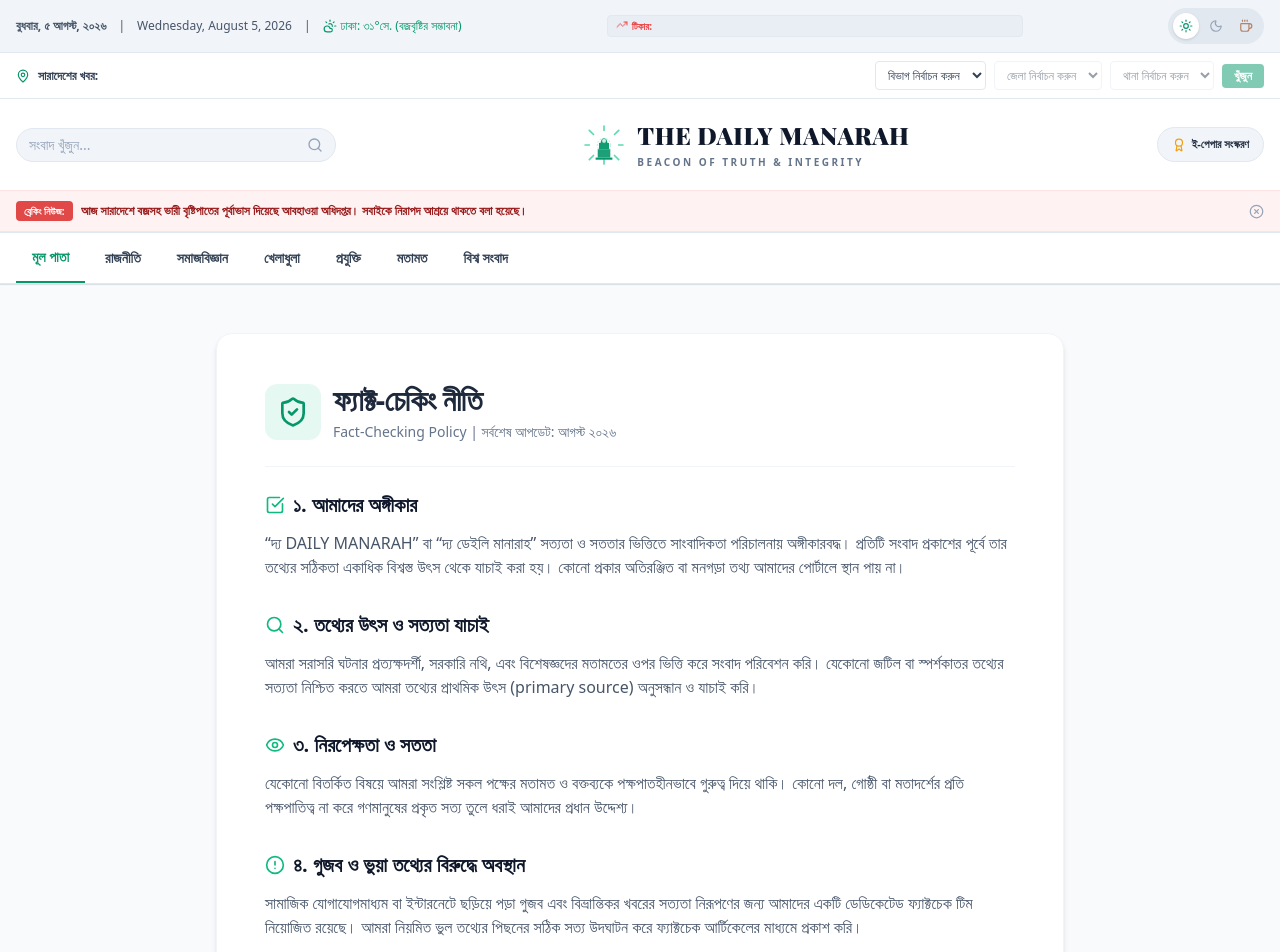
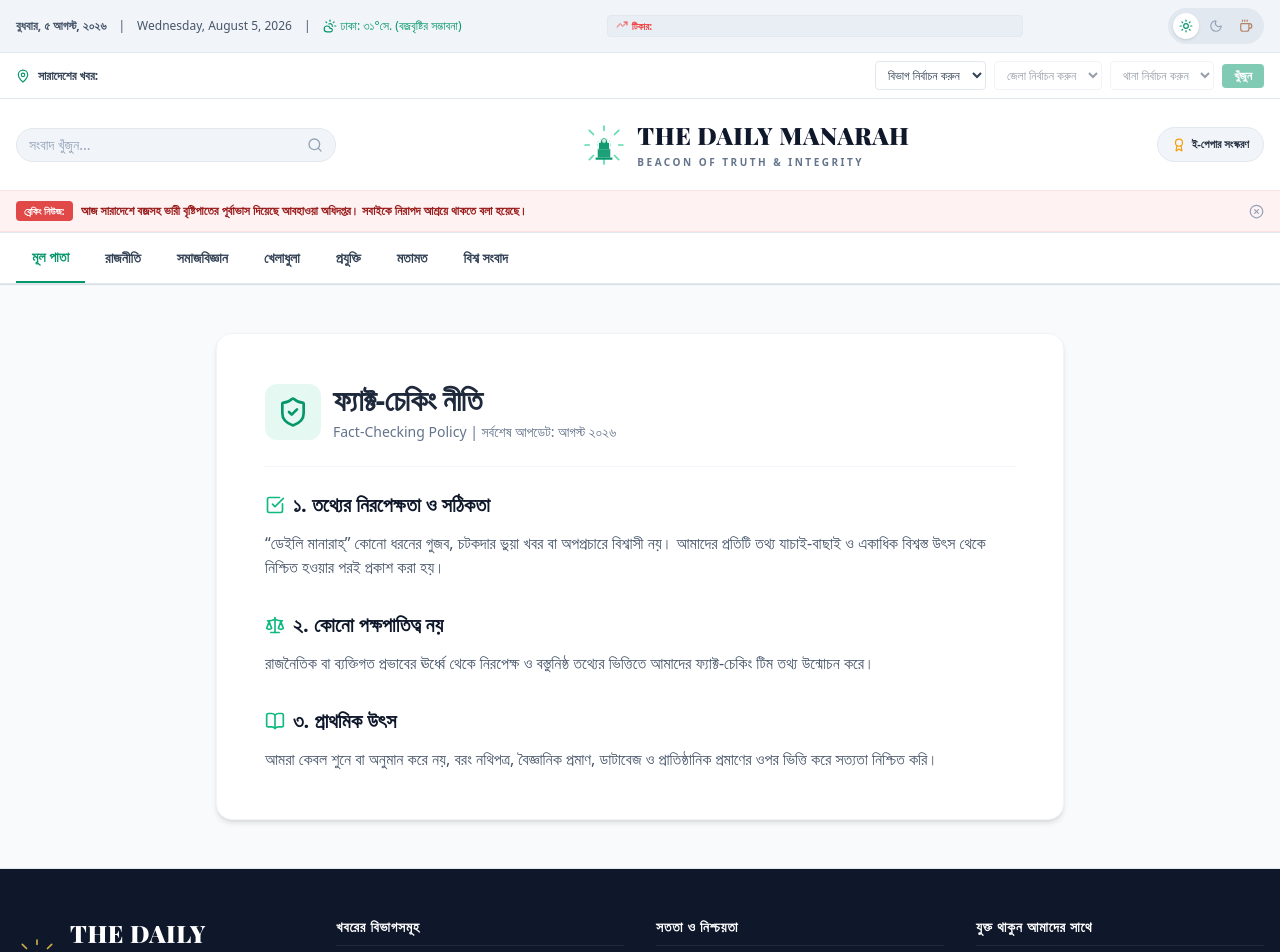
Before and after one commit to Saad7528/The-Daily-Manarah-Frontend, a Next.js app: page /fact-checking-policy in a window 1280 px wide. Shown: the top 952 px of the page. Built offline with nearby package versions, Linux system fonts and the light colour scheme; a web font is replaced by a local one.

Commit message:
style(pages): update legal policies text with official user copy

```diff
--- a/src/app/correction-policy/page.tsx
+++ b/src/app/correction-policy/page.tsx
@@ -1,7 +1,7 @@
 import React from "react";
 import { Header } from "@/components/Layout/Header";
 import { Footer } from "@/components/Layout/Footer";
-import { RefreshCw, FileText, CheckCircle2, History, MessageSquareShare } from "lucide-react";
+import { RefreshCw, CheckCircle2, History, Mail } from "lucide-react";
 
 export default function CorrectionPolicyPage() {
   return (
@@ -23,40 +23,30 @@
             <section>
               <h2 className="text-xl font-bold flex items-center space-x-2 text-slate-900 dark:text-slate-50 mb-3">
                 <CheckCircle2 className="w-5 h-5 text-emerald-500" />
-                <span>১. ভুল স্বীকার ও সংশোধন অঙ্গীকার</span>
+                <span>১. ভুলের দায় স্বীকার</span>
               </h2>
               <p className="text-slate-600 dark:text-slate-300">
-                সংবাদ প্রকাশ করার পরও যদি কোনো অসাবধানতাবশত ভুল তথ্য আমাদের দৃষ্টিগোচর হয়, তবে তা দ্রুত স্বীকার করা এবং তা অবিলম্বে সংশোধন করা আমাদের অন্যতম মৌলিক নীতি। আমরা সংবাদের বিশ্বাসযোগ্যতা ও নির্ভুলতা ধরে রাখতে সর্বোচ্চ গুরুত্ব দেই।
-              </p>
-            </section>
-
-            <section>
-              <h2 className="text-xl font-bold flex items-center space-x-2 text-slate-900 dark:text-slate-50 mb-3">
-                <FileText className="w-5 h-5 text-emerald-500" />
-                <span>২. সংশোধনের প্রক্রিয়া</span>
-              </h2>
-              <p className="text-slate-600 dark:text-slate-300">
-                যেকোনো গুরুতর তথ্যগত ভুল ধরা পড়ার সাথে সাথে আমাদের এডিটর প্যানেল তথ্যটি পুনরায় যাচাই করে সঠিক তথ্য দিয়ে নিবন্ধটি আপডেট করে। ভুলটি সাধারণ ব্যাকরণগত বা বানানজনিত হলে তা সরাসরি এডিট করা হয় এবং তথ্যগত হলে সেটির নিচে নোট যুক্ত করা হয়।
+                আমরা সর্বদা নির্ভুল সংবাদ পরিবেশনের চেষ্টা করি। তবে কোনো সংবাদে অনিচ্ছাকৃত তথ্যগত ভুল বা টাইপিং এরর পরিলক্ষিত হলে, তা আমরা আন্তরিকভাবে স্বীকার করি এবং দ্রুততম সময়ে তা সংশোধন করা হয়।
               </p>
             </section>
 
             <section>
               <h2 className="text-xl font-bold flex items-center space-x-2 text-slate-900 dark:text-slate-50 mb-3">
                 <History className="w-5 h-5 text-emerald-500" />
-                <span>৩. পরিবর্তনের ইতিহাস প্রকাশ (Transparency)</span>
+                <span>২. স্বচ্ছতা নিশ্চিত করা</span>
               </h2>
               <p className="text-slate-600 dark:text-slate-300">
-                গুরুতর সংশোধনের ক্ষেত্রে আমরা সংবাদের নীচে একটি স্পষ্টভাবে দৃশ্যমান নোট যুক্ত করি, যেখানে উল্লেখ থাকে মূল সংবাদে কী ভুল ছিল এবং কখন ও কেন তা সংশোধন করা হয়েছে। এছাড়া ব্যাকএন্ড অডিট লগের সাহায্যে আমরা প্রতিটি সংবাদের পূর্বের রিভিশন হিস্ট্রি সংরক্ষণ করি।
+                কোনো সংবাদে গুরুত্বপূর্ণ কোনো তথ্য সংশোধন করা হলে রিপোর্টের নিচে বা শেষে &ldquo;সংশোধিত&rdquo; (Correction Note) হিসেবে আপডেট করা তথ্য ও সংশোধনের তারিখ স্পষ্ট উল্লেখ করা হয়, যাতে পাঠকদের মাঝে কোনো বিভ্রান্তি সৃষ্টি না হয়।
               </p>
             </section>
 
             <section>
               <h2 className="text-xl font-bold flex items-center space-x-2 text-slate-900 dark:text-slate-50 mb-3">
-                <MessageSquareShare className="w-5 h-5 text-emerald-500" />
-                <span>৪. ভুল সংশোধনের অনুরোধ</span>
+                <Mail className="w-5 h-5 text-emerald-500" />
+                <span>৩. ভুল সংশোধনের অনুরোধ</span>
               </h2>
               <p className="text-slate-600 dark:text-slate-300">
-                আমাদের কোনো সংবাদ বা ফিচারে যদি আপনার কাছে কোনো ভুল তথ্য প্রতীয়মান হয়, তবে আমাদের সাথে যোগাযোগ পেজে সরাসরি মেইল করতে পারেন। আমাদের টিম আপনার প্রেরিত প্রমাণের সত্যতা সাপেক্ষে সংবাদটি অতি দ্রুত সংশোধন করবে।
+                আমাদের প্রকাশিত কোনো সংবাদে ভুল তথ্য চোখে পড়লে পাঠক আমাদের অফিশিয়াল ইমেইলে (<a href="mailto:dailymanarah.official@gmail.com" className="text-emerald-600 dark:text-emerald-400 hover:underline">dailymanarah.official@gmail.com</a>) প্রমানসহ সংশোধন অনুরোধ পাঠাতে পারেন।
               </p>
             </section>
           </div>
--- a/src/app/fact-checking-policy/page.tsx
+++ b/src/app/fact-checking-policy/page.tsx
@@ -1,7 +1,7 @@
 import React from "react";
 import { Header } from "@/components/Layout/Header";
 import { Footer } from "@/components/Layout/Footer";
-import { CheckSquare, ShieldCheck, Eye, Search, AlertCircle } from "lucide-react";
+import { ShieldCheck, CheckSquare, Scale, BookOpen } from "lucide-react";
 
 export default function FactCheckingPolicyPage() {
   return (
@@ -23,40 +23,30 @@
             <section>
               <h2 className="text-xl font-bold flex items-center space-x-2 text-slate-900 dark:text-slate-50 mb-3">
                 <CheckSquare className="w-5 h-5 text-emerald-500" />
-                <span>১. আমাদের অঙ্গীকার</span>
+                <span>১. তথ্যের নিরপেক্ষতা ও সঠিকতা</span>
               </h2>
               <p className="text-slate-600 dark:text-slate-300">
-                &ldquo;দ্য DAILY MANARAH&rdquo; বা &ldquo;দ্য ডেইলি মানারাহ&rdquo; সত্যতা ও সততার ভিত্তিতে সাংবাদিকতা পরিচালনায় অঙ্গীকারবদ্ধ। প্রতিটি সংবাদ প্রকাশের পূর্বে তার তথ্যের সঠিকতা একাধিক বিশ্বস্ত উৎস থেকে যাচাই করা হয়। কোনো প্রকার অতিরঞ্জিত বা মনগড়া তথ্য আমাদের পোর্টালে স্থান পায় না।
+                &ldquo;ডেইলি মানারাহ্&rdquo; কোনো ধরনের গুজব, চটকদার ভুয়া খবর বা অপপ্রচারে বিশ্বাসী নয়। আমাদের প্রতিটি তথ্য যাচাই-বাছাই ও একাধিক বিশ্বস্ত উৎস থেকে নিশ্চিত হওয়ার পরই প্রকাশ করা হয়।
               </p>
             </section>
 
             <section>
               <h2 className="text-xl font-bold flex items-center space-x-2 text-slate-900 dark:text-slate-50 mb-3">
-                <Search className="w-5 h-5 text-emerald-500" />
-                <span>২. তথ্যের উৎস ও সত্যতা যাচাই</span>
+                <Scale className="w-5 h-5 text-emerald-500" />
+                <span>২. কোনো পক্ষপাতিত্ব নয়</span>
               </h2>
               <p className="text-slate-600 dark:text-slate-300">
-                আমরা সরাসরি ঘটনার প্রত্যক্ষদর্শী, সরকারি নথি, এবং বিশেষজ্ঞদের মতামতের ওপর ভিত্তি করে সংবাদ পরিবেশন করি। যেকোনো জটিল বা স্পর্শকাতর তথ্যের সত্যতা নিশ্চিত করতে আমরা তথ্যের প্রাথমিক উৎস (primary source) অনুসন্ধান ও যাচাই করি।
+                রাজনৈতিক বা ব্যক্তিগত প্রভাবের ঊর্ধ্বে থেকে নিরপেক্ষ ও বস্তুনিষ্ঠ তথ্যের ভিত্তিতে আমাদের ফ্যাক্ট-চেকিং টিম তথ্য উন্মোচন করে।
               </p>
             </section>
 
             <section>
               <h2 className="text-xl font-bold flex items-center space-x-2 text-slate-900 dark:text-slate-50 mb-3">
-                <Eye className="w-5 h-5 text-emerald-500" />
-                <span>৩. নিরপেক্ষতা ও সততা</span>
+                <BookOpen className="w-5 h-5 text-emerald-500" />
+                <span>৩. প্রাথমিক উৎস</span>
               </h2>
               <p className="text-slate-600 dark:text-slate-300">
-                যেকোনো বিতর্কিত বিষয়ে আমরা সংশ্লিষ্ট সকল পক্ষের মতামত ও বক্তব্যকে পক্ষপাতহীনভাবে গুরুত্ব দিয়ে থাকি। কোনো দল, গোষ্ঠী বা মতাদর্শের প্রতি পক্ষপাতিত্ব না করে গণমানুষের প্রকৃত সত্য তুলে ধরাই আমাদের প্রধান উদ্দেশ্য।
-              </p>
-            </section>
-
-            <section>
-              <h2 className="text-xl font-bold flex items-center space-x-2 text-slate-900 dark:text-slate-50 mb-3">
-                <AlertCircle className="w-5 h-5 text-emerald-500" />
-                <span>৪. গুজব ও ভুয়া তথ্যের বিরুদ্ধে অবস্থান</span>
-              </h2>
-              <p className="text-slate-600 dark:text-slate-300">
-                সামাজিক যোগাযোগমাধ্যম বা ইন্টারনেটে ছড়িয়ে পড়া গুজব এবং বিভ্রান্তিকর খবরের সত্যতা নিরূপণের জন্য আমাদের একটি ডেডিকেটেড ফ্যাক্টচেক টিম নিয়োজিত রয়েছে। আমরা নিয়মিত ভুল তথ্যের পিছনের সঠিক সত্য উদঘাটন করে ফ্যাক্টচেক আর্টিকেলের মাধ্যমে প্রকাশ করি।
+                আমরা কেবল শুনে বা অনুমান করে নয়, বরং নথিপত্র, বৈজ্ঞানিক প্রমাণ, ডাটাবেজ ও প্রাতিষ্ঠানিক প্রমাণের ওপর ভিত্তি করে সত্যতা নিশ্চিত করি।
               </p>
             </section>
           </div>
```
Also changed, not shown: src/app/privacy-policy/page.tsx (+9 -19 lines), src/app/terms/page.tsx (+9 -19 lines).
